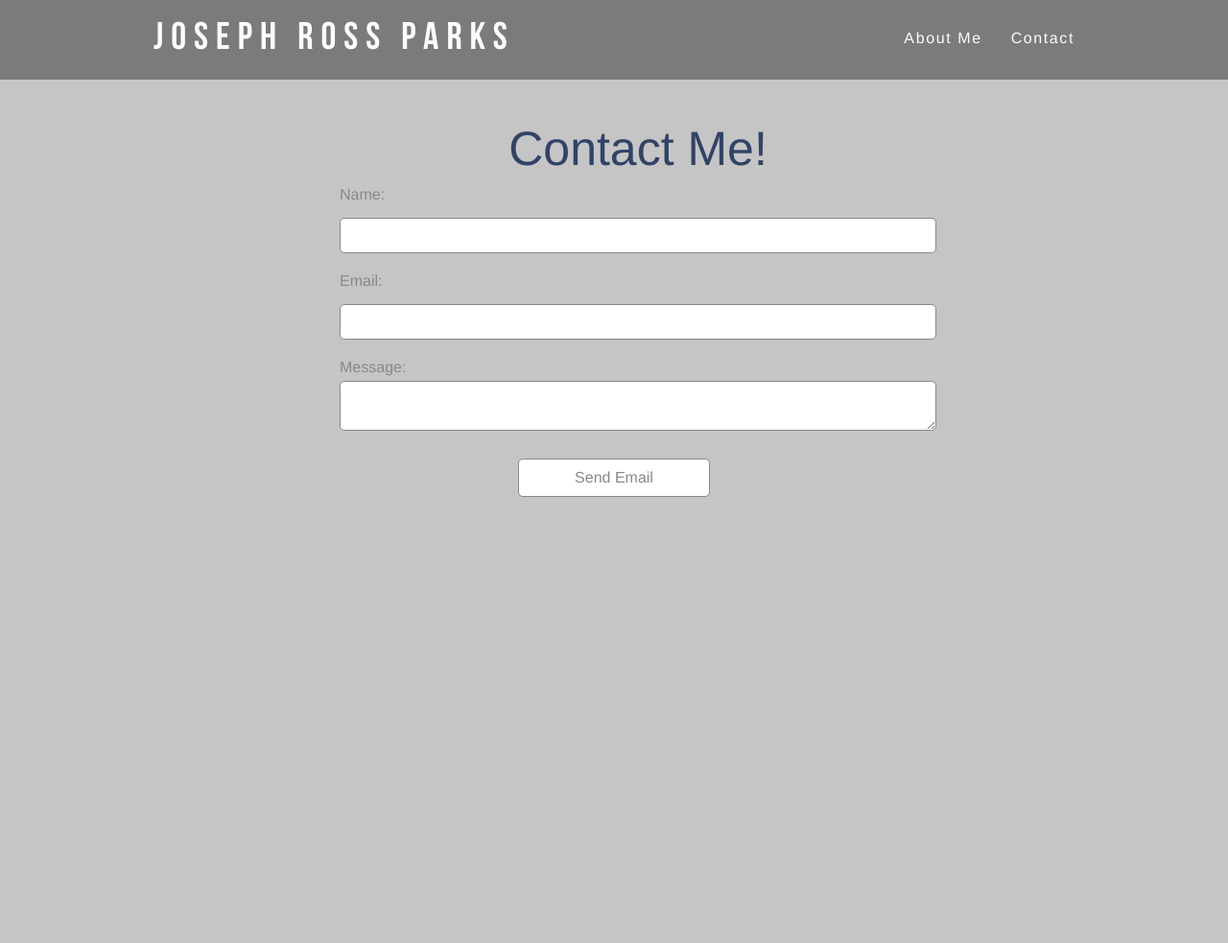
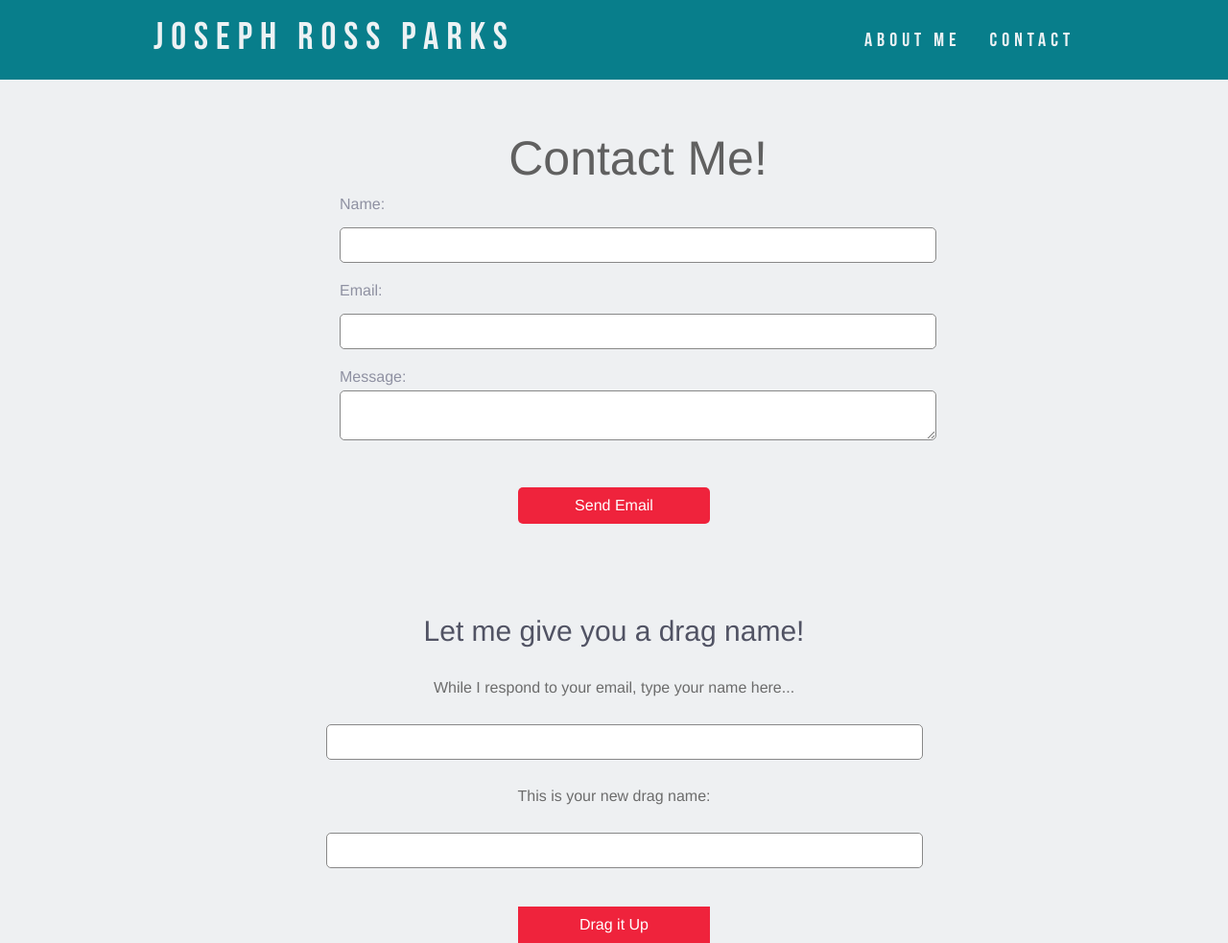
Before and after one commit to josephrossparks/ParksJPortfolio, a plain HTML site: page contact.html in a window 1280 px wide. Shown: the whole page at 96% size. Before the commit the page ends 800 px from the top, so only its background shows below. Drawn offline with Linux system fonts and the light colour scheme.

Commit message:
Deliverable 2
Deliverable 2 for application to the Facebook Coding Bootcamp at Grand Circus.

```diff
--- a/contact.html
+++ b/contact.html
@@ -5,6 +5,7 @@
     <link rel="stylesheet" type="text/css" href="style.css" />
   </head>
   <body class="background">
+  <script src="script.js"></script>
     <div class="header">
       <div class="container">
         <div class="logo">
@@ -30,9 +31,15 @@
           <textarea name="Message"> </textarea>
         </fieldset>
         <fieldset>
-            <div class="button"><input class="btn" type="submit" value="Send Email"/><div>
+            <div class="button"><input class="btn" type="submit" value="Send Email"/></div>
         </fieldset>
       </form>
+        <h3 align=center>Let me give you a drag name!</h3>
+        <p align=center>While I respond to your email, type your name here...</p>
+        <input type="text" id="input"/>
+        <p align=center>This is your new drag name:</p>
+        <input type="text" id="output">
+        <div class="button"><button class="btn" onclick="myFunction()">Drag it Up</button></div>
     </div>
   </body>
 </html>
--- /dev/null
+++ b/script.js
@@ -0,0 +1,3 @@
+function myFunction() {
+    document.getElementById("output").value = document.getElementById("input").value+", The Drag Queen!";
+}
--- a/style.css
+++ b/style.css
@@ -8,13 +8,14 @@ body {
     width: 100%;
     margin: 0 auto;}
 
-.container, .homepage, .aboutme, #formwrap {
+.container, .aboutme {
     width: 960px;
     margin: auto}
 
+#formwrap {width: 1000px;}
+
 .header {
-    background: rgb(120,120,120);
-    opacity: 0.95;
+    background: #087E8B;
     width: 100%;
     position: fixed;
     top: 0;
@@ -32,17 +33,27 @@ body {
 .btn{
     font-family: Helvetica;
     font-size: 12pt;
-    color: #888888;
-    background: white;
+    color: white;
+    background: #EF233C;
     text-align: center;
-    width: 200px;}
+    width: 200px;
+    margin-top: 30px;;
+    padding: 10px;
+    border: none;}
 
-.button {text-align: center;}
+.button {text-align: center;
+          margin-bottom: 75px;}
 
-.btn:hover {background: #c5c5c5;}
+.btn:hover, .btn2:hover {background: #B10029;}
 
 .background {
-    background: rgba(140,140,140,0.5);}
+    background: #EEF0F2;}
+
+.homeimagescontainer {text-align:center;}
+
+.homeimages {display:inline-block; margin: 10px;
+              box-shadow: 0px 0px 5px #888888;
+              border-radius: 5px;}
 
 /*Text Styles*/
 
@@ -53,7 +64,7 @@ h1 a {
   font-weight: lighter;
   letter-spacing: 0.2em;
   font-size: 30pt;
-  color: white;}
+  color: #EDF2F4;}
 
 h2 {
   font-family: Helvetica;
@@ -61,7 +72,7 @@ h2 {
   font-size: 50px;
   margin-bottom: 10px;
   margin-top: 0px;
-  color: #314366;}
+  color: #606060;}
 
 h3 {
   font-family: Helvetica;
@@ -69,7 +80,7 @@ h3 {
   font-size: 30px;
   margin-bottom: 30px;
   margin-top: 0px;
-  color: #314366;}
+  color: #515364;}
 
 p, blockquote, ol {
   font-family:helvetica;
@@ -82,15 +93,16 @@ ul li {
   text-decoration: none;
   float: left;
   margin-left: 30px;
-  padding-top: 15px;
+  padding-top: 17px;
   letter-spacing: 0.1em;}
 
 li a {
-  font-family: Helvetica;
+  font-family: bebasbold;
   font-weight: lighter;
-  font-weight: 30;
+  font-size: 15pt;
   text-decoration: none;
-  color: white;}
+  letter-spacing: 0.25em;
+  color: #EDF2F4;}
 
 ol li {
   text-decoration: auto;
@@ -99,7 +111,7 @@ ol li {
   }
 
 a:hover {
-  color: #d3d3d3;}
+  color: white;}
 
 blockquote {
   font-style: italic;
@@ -114,7 +126,7 @@ blockquote {
 
 #formwrap {
     width: 600px;
-    margin: 0px auto;}
+    margin: 10px auto;}
 
 fieldset{
     border: none;}
@@ -127,7 +139,7 @@ label{
     display: block;
     margin: 10px 0 5px 0;
     font-family: helvetica, sans-serif;
-    color: #888888}
+    color: #8F91A2}
 
 input {
     width: 600px;
```
Also changed, not shown: about.html (+1 -1 lines), index.html (+9 -9 lines).
